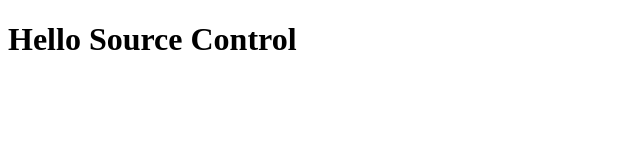
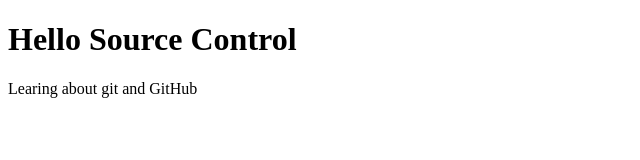
Before and after one commit to UnafraidLyric75/Spring2020CPW203-HelloSourceControl, a plain HTML site: page index.html in a window 1280 px wide. Shown: the whole page, without its empty margins (0-640 px from the left). Drawn offline with Linux system fonts and the light colour scheme.

Commit message:
added a paragragh

```diff
--- a/index.html
+++ b/index.html
@@ -7,5 +7,7 @@
 </head>
 <body>
     <h1>Hello Source Control</h1>
+
+    <p>Learing about git and GitHub</p>
 </body>
 </html>
```
